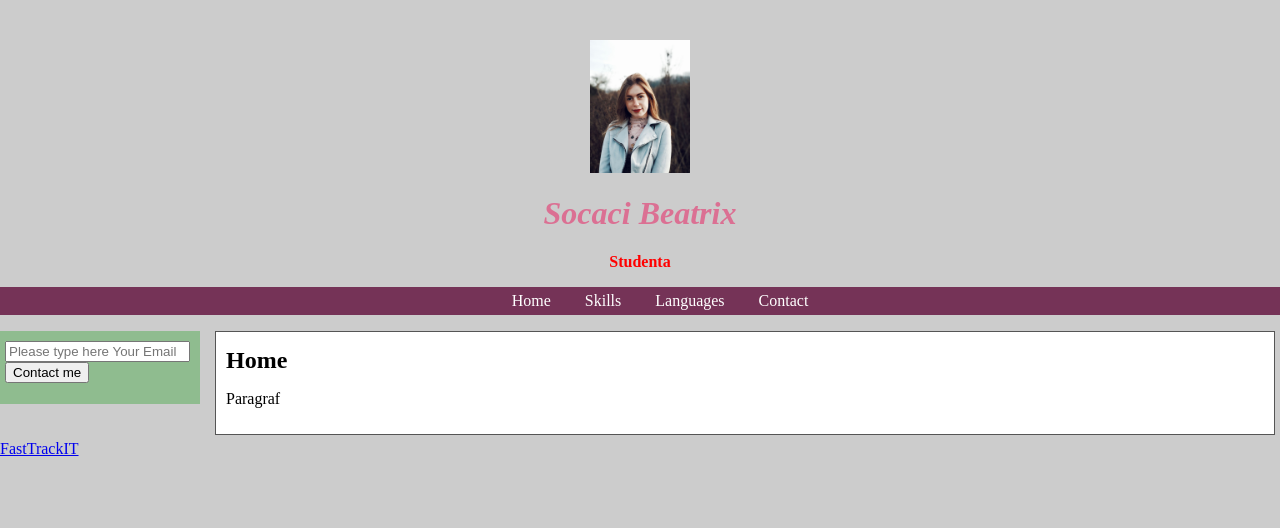
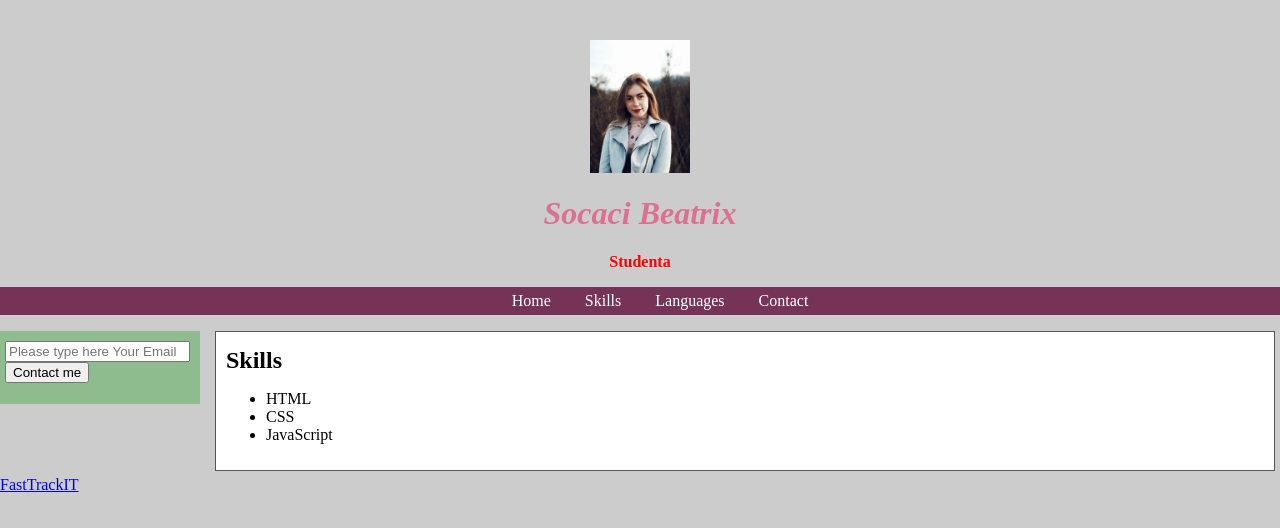
Before and after one commit to beatrix23/beatrix23.github.io, a plain HTML site: page index.html in a window 1280 px wide. Both pictures are taken after a click on the link "Skills". Shown: the part 58-586 px from the top of the page. Drawn offline with Linux system fonts and the light colour scheme.

Commit message:
Schimbare

```diff
--- a/index.html
+++ b/index.html
@@ -13,10 +13,10 @@
     <h1 style="text-align: center"><strong><i>Socaci Beatrix</i></strong> </h1>
     <p id="summary"><strong> Studenta </strong></p>
     <ul id="top-menu-bar">
-        <li><a href="#" >Home</a></li>
-        <li><a href="#" >Skills</a></li>
-        <li><a href="#" >Languages</a></li>
-        <li><a href="#" >Contact</a></li>
+        <li><a href="#" data-page="home-page" >Home</a></li>
+        <li><a href="#" data-page="skills-page">Skills</a></li>
+        <li><a href="#" data-page="languages-page">Languages</a></li>
+        <li><a href="#" data-page="about-page">Contact</a></li>
     </ul>
 
     <div>
--- a/intro.js
+++ b/intro.js
@@ -13,7 +13,6 @@ function getColor() {
 
 }
 
-
 var wellcome = getWelcomeMsg();
 console.info(wellcome);
 
@@ -21,8 +20,6 @@ var summaryElement = document.getElementById("summary");
 console.info("summaryElement", summaryElement);
 var color = getColor();
 summaryElement.style.color = color;
-
-
 
 function hidePage(page) {
     var el = document.getElementById(page);
@@ -32,3 +29,30 @@ function hidePage(page) {
 function showPage(page) {
     document.getElementById(page).style.display = 'block';
 }
+
+function initMenu() {
+    var links = document.querySelectorAll("#top-menu-bar a");
+    console.info(links);
+    for(var i = 0; i < links.length; i++) {
+        links[i].onclick = clickOnMenuItem;
+
+    }
+}
+
+function clickOnMenuItem () {
+    console.warn('click on menu', this);
+    hideAllPages();
+    var pageId = this.getAttribute('data-page');
+    console.warn({pageId});
+    showPage(pageId);
+
+}
+
+function hideAllPages() {
+    var pages = document.querySelectorAll(".page");
+    for (var i = 0; i < pages.length; i++ ) {
+        pages[i].style.display = 'none';
+    }
+}
+
+initMenu();
```
